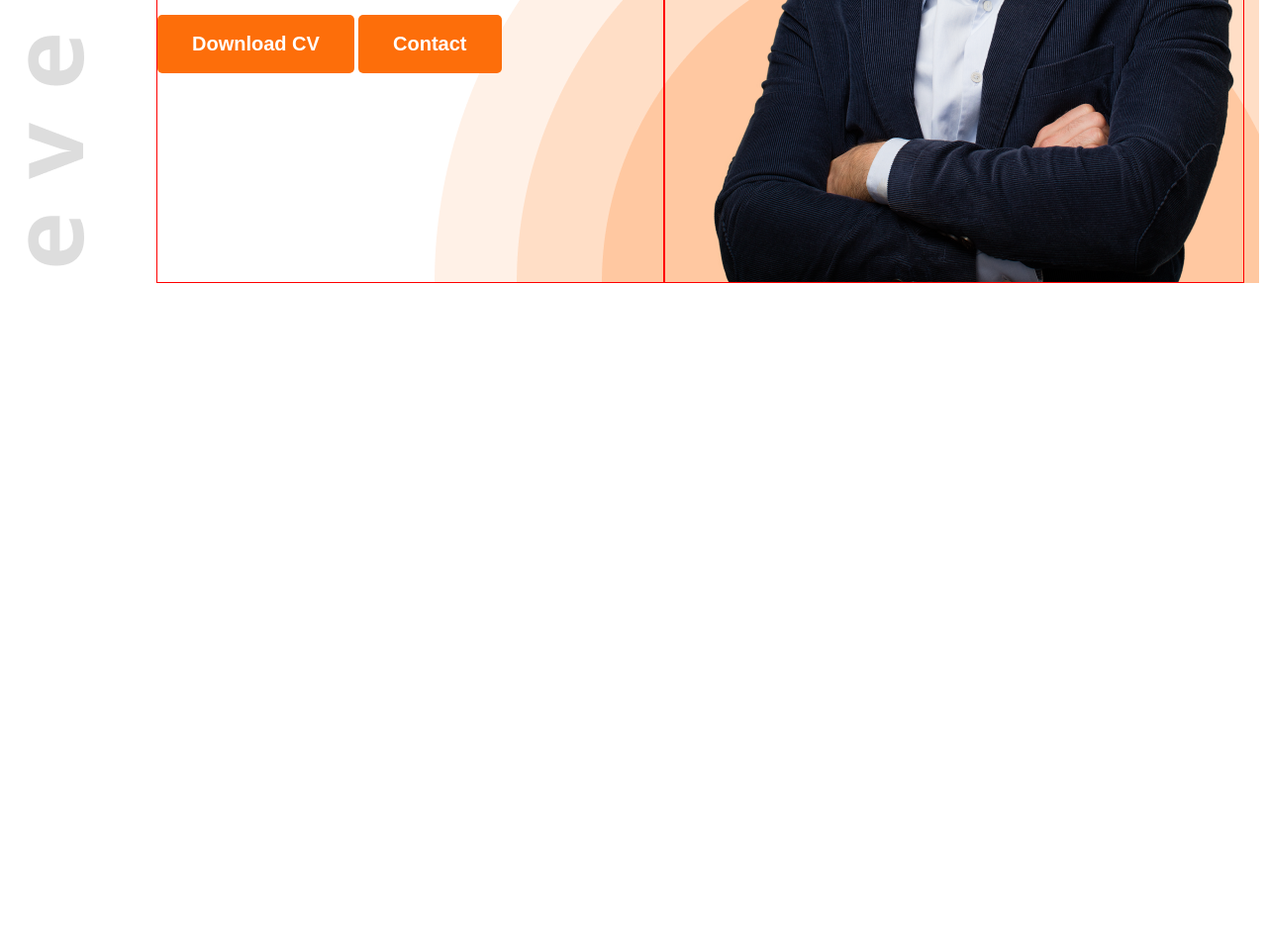
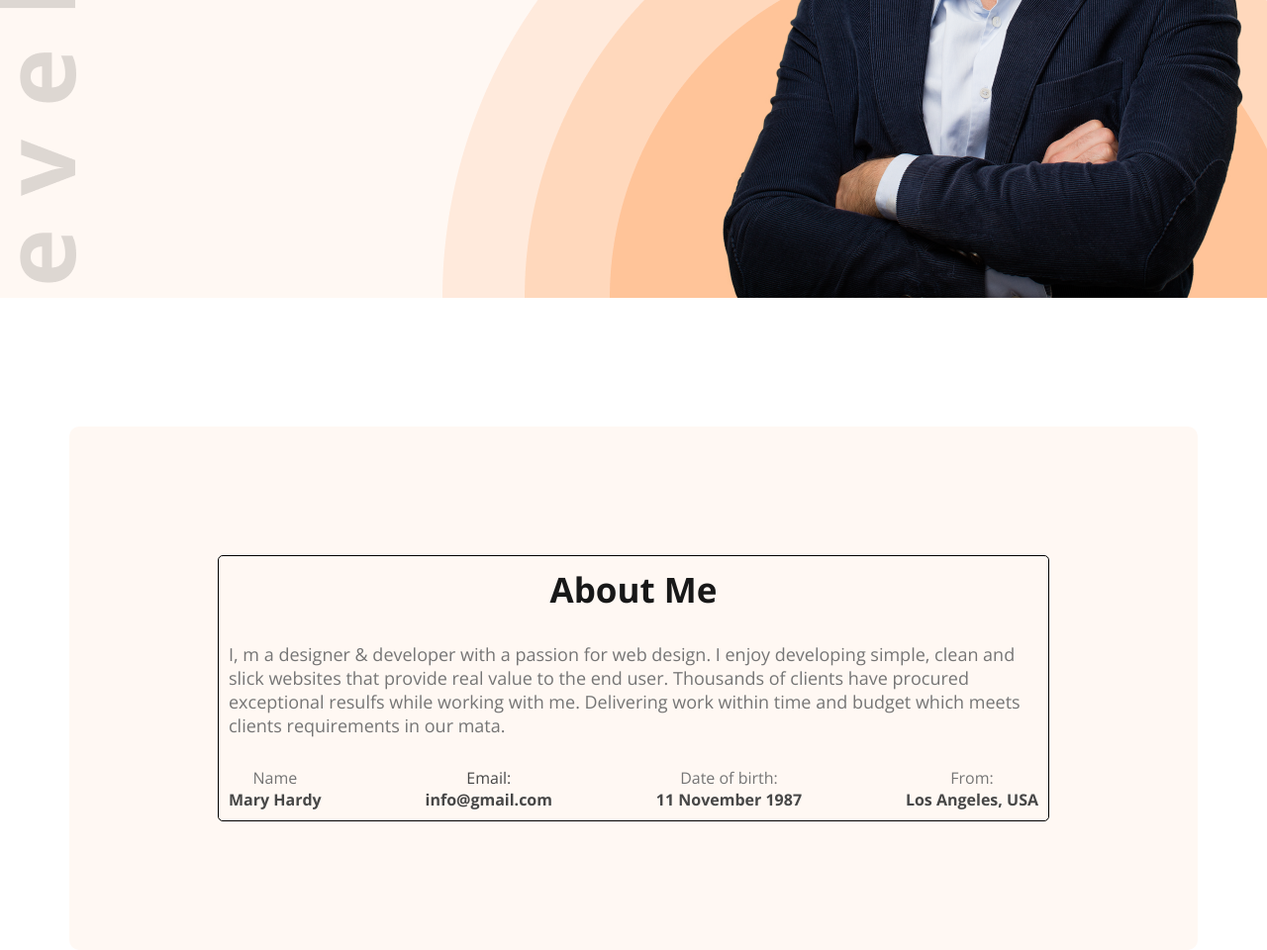
Before and after one commit to sanjoynath-coder/-Module-06--Build-a-beautuful-portfolio-website, a plain HTML site: page index.html in a window 1280 px wide. Shown: the part 536-1496 px from the top of the page at 99% size. Before the commit the page ends 830 px from the top, so only its background shows below. Drawn offline with nearby package versions, Linux system fonts and the light colour scheme.

Commit message:
added tha about section

```diff
--- a/index.html
+++ b/index.html
@@ -15,7 +15,7 @@
 </head>
 
 <body class="open-sans-normal">
-    <header>
+    <header class="bg-secondary ">
         <nav>
             <h2 class="nav-title">Ma<span class="text-primary">r</span>y</h2>
             <ul>
@@ -31,16 +31,46 @@
                 <h4 class="banner-greetings dark-2">Hi, I am</h4>
                 <h1 class="banner-title dark-2">Mary Hardy</h1>
                 <p class="banner-discription dark-2">Shot what able cold new see hold.Friendly as an betrayed formerly
-                    <br> he. Morning because as to society behaved moments.</p>
-                    <button class="btn-primary">Download CV</button>
-                    <button class="btn-primary">Contact</button>
+                    <br> he. Morning because as to society behaved moments.
+                </p>
+                <button class="btn-primary">Download CV</button>
+                <button class="btn-primary">Contact</button>
             </div>
             <img class="banner-profile-pic" src="/images/hardy.png" alt="">
         </div>
     </header>
 
     <main>
+        <section class="about bg-secondary">
+            <div class="about-text-content">
+                <h3 class="about-title dark-1">About Me</h3>
+            <p class="about-discription dark-3">I, m a designer & developer with a passion for web design. I enjoy
+                developing simple, clean and slick websites that provide real value to the end user. Thousands of
+                clients have procured exceptional resulfs while working with me. Delivering work within time and budget
+                which meets clients requirements in our mata.</p>
 
+            <div class="about-items">
+                <!-- .about-itme*4>p.item-title+p.item-description -->
+
+                <div class="about-itme">
+                    <p class="item-title dark-3">Name</p>
+                    <p class="item-description dark-2"><strong>Mary Hardy</strong> </p>
+                </div>
+                <div class="about-itme">
+                    <p class="item-title dark-2">Email:</p>
+                    <p class="item-description dark-2"><strong>info@gmail.com</strong></p>
+                </div>
+                <div class="about-itme">
+                    <p class="item-title dark-3">Date of birth:</p>
+                    <p class="item-description dark-2"><strong>11 November 1987</strong></p>
+                </div>
+                <div class="about-itme">
+                    <p class="item-title dark-3">From:</p>
+                    <p class="item-description dark-2"><strong>Los Angeles, USA</strong></p>
+                </div>
+            </div>
+            </div>
+        </section>
     </main>
 
     <footer>
--- a/styles/style.css
+++ b/styles/style.css
@@ -1,4 +1,8 @@
 /* fonts */
+*{
+    margin:0px;
+    padding:0px;
+}
 
 .open-sans-normal{
   font-family: "Open Sans", sans-serif;
@@ -11,6 +15,10 @@
 
 
 /* sheres style */
+
+.bg-secondary{
+background-color: #FFF8F3;
+}
 .text-primary{
     color:#FD6E0A;
 }
@@ -18,9 +26,11 @@
 .dark-1{
     color:#181818;
 }
+
 .dark-2{
     color:#474747;
 }
+
 .dark-3{
     color:#757575;
 }
@@ -35,13 +45,26 @@
     border:none
 }
 
+.section-title{
+    font-size: 45px;
+    font-weight: bold;
+    color:#181818;
+}
+
+
+.section-discription{
+    font-size: 18px;
+    color:#757575;
+}
+
 /* nav styles */
 nav{
     display: flex;
     align-items: center;
     justify-content: space-between;
-    margin: 0 150px;
+    margin: 50px 150px;
 }
+
 .nav-title{
     font-size:45px;
     font-weight:800;
@@ -56,6 +79,7 @@ nav ul li{
     list-style: none;
     margin-left: 50px;
 }
+
 nav ul li a{
     text-decoration: none;
     font-size: 20px;
@@ -73,24 +97,67 @@ background-position: top left, bottom right;
 }
 .banner-content{
 max-width: 585px;
-border:1px solid red;
-padding:20px 20px 20px 0px
+padding:20px 20px 20px 0px;
+margin-bottom: 10px;
 }
 
 .banner-greetings{
     font-size: 35px;
     font-weight: 600;
+}
 
-}
 .banner-title{
     font-size:75px;
     font-weight: bold;
+    margin-bottom: 20px;
 }
+
 .banner-discription{
     font-size:18px;
+    margin-bottom: 30px;
+
 
 }
+
 .banner-profile-pic{
     max-width: 585px;
-    border:1px solid red;
 }
+/* main section */
+
+main{
+    max-width: 1140px;
+    /* border:1px solid red; */
+    margin:0 auto;
+}
+/* about section */
+.about{
+    border-radius: 10px;
+    padding:130px 150px;
+    margin-top: 130px;
+}
+
+.about-text-content{
+    border:1px solid black;
+    padding:10px;
+    border-radius: 5px;
+}
+.about-title{
+text-align: center;
+font-size:35px;
+font-weight:bold;
+}
+
+.about-discription{
+    font-size: 18px;
+    margin-top: 30px;
+}
+
+.about-items{
+    display: flex;
+    justify-content: space-between;
+    margin-top: 30px;
+    text-align: center;
+}
+.about-item{
+    justify-content: center;
+}
```
